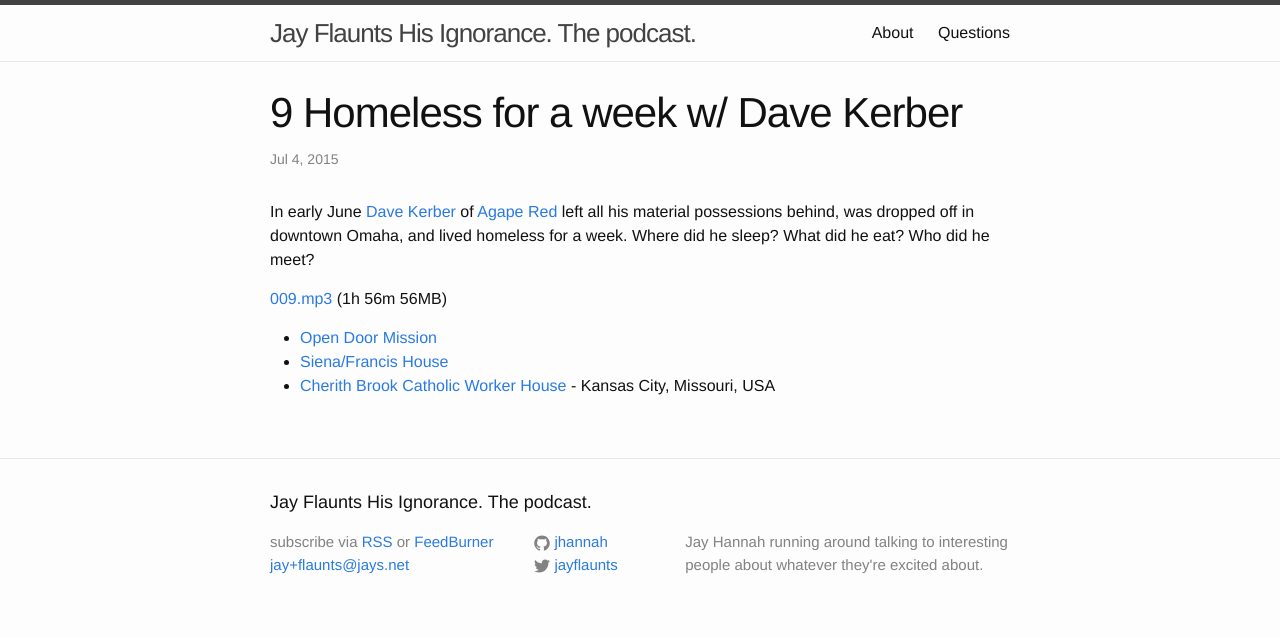
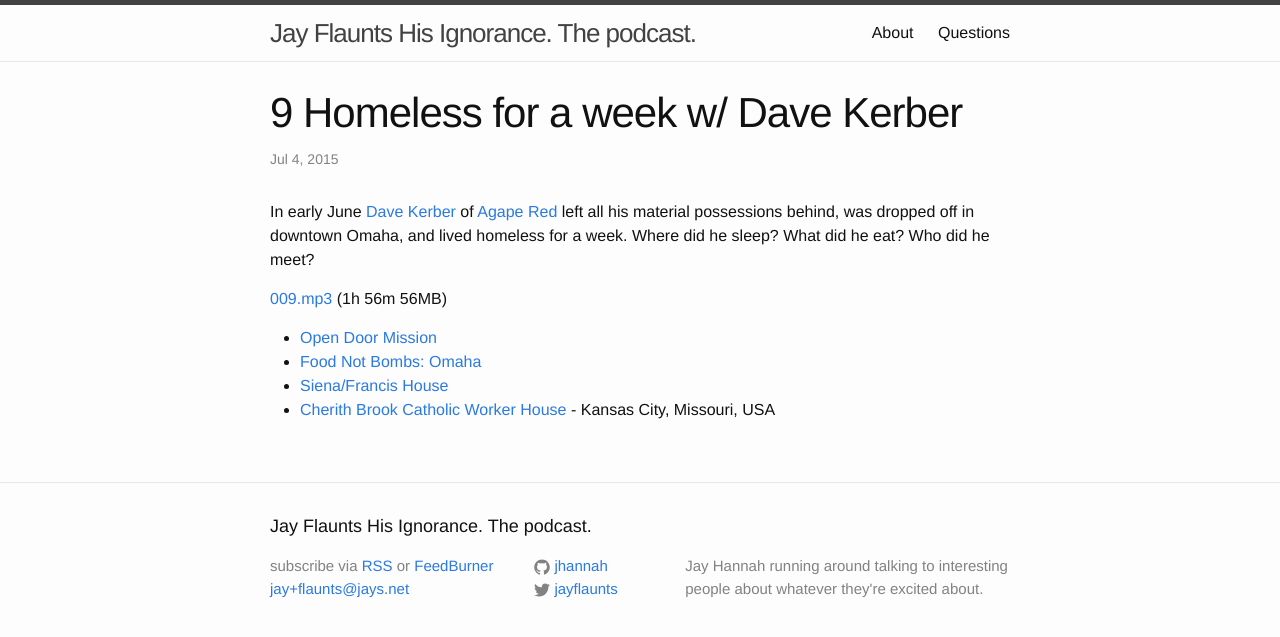
Before and after one commit to jhannah/jayflaunts, a Jekyll site: the page built from _posts/2015-07-04-homeless.md, in a window 1280 px wide. Shown: the top 637 px of the page. Built offline with Jekyll 4.4.1, drawn with Linux system fonts in a browser that asks for light colours.

Commit message:
Another link

```diff
--- a/_posts/2015-07-04-homeless.md
+++ b/_posts/2015-07-04-homeless.md
@@ -17,5 +17,6 @@ meet?
 <a href="{{site.dropbox_url}}/009.mp3" target="_blank">009.mp3</a> (1h 56m 56MB)
 
 * [Open Door Mission](http://www.opendoormission.org)
+* [Food Not Bombs: Omaha](https://www.facebook.com/groups/6551777294/)
 * [Siena/Francis House](http://www.sienafrancis.org)
 * [Cherith Brook Catholic Worker House](http://cherithbrookcw.blogspot.com/) - Kansas City, Missouri, USA
```
